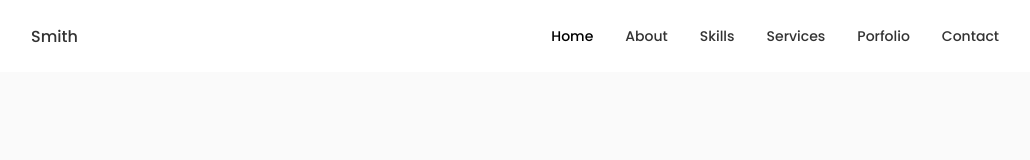
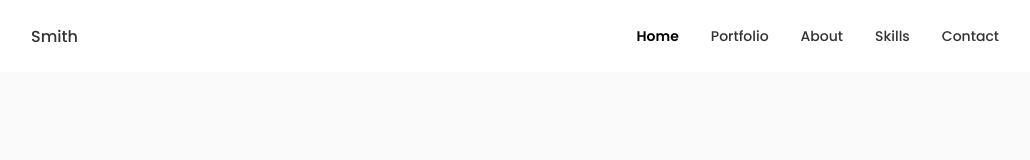
Before and after one commit to quentinplet/react-portfolio-website, a React (Vite) app: page / in a window 1280 px wide. Shown: the top 160 px of the page, without its empty margins (125-1155 px from the left). Built offline with nearby package versions, Linux system fonts and the light colour scheme.

Commit message:
💄 Add Scroll Header and Active Link

```diff
--- a/src/components/Header/Header.jsx
+++ b/src/components/Header/Header.jsx
@@ -3,8 +3,23 @@ import "../../App.css";
 import styled from "styled-components";
 
 const Header = () => {
+  /*===== Change Background Header =====*/
+  window.addEventListener("scroll", () => {
+    const header = document.querySelector(".header");
+    if (window.scrollY >= 80) {
+      header.classList.add("scroll-header");
+    } else {
+      header.classList.remove("scroll-header");
+    }
+  });
+
+  /*===== Toggle Menu =====*/
   const [Toggle, setToggle] = useState(false);
   const showMenu = () => setToggle(!Toggle);
+
+  const [activeNav, setActiveNav] = useState("#home");
+  const handleNav = (href) => setActiveNav(href);
+
   return (
     <HeaderStyled className="header">
       <nav className="nav container">
@@ -14,42 +29,78 @@ const Header = () => {
         <div className={Toggle ? "nav__menu show-menu" : "nav__menu"}>
           <ul className="nav__list grid">
             <li className="nav__item">
-              <a href="#home" className="nav__link active-link">
+              <a
+                href="#home"
+                onClick={() => handleNav("#home")}
+                className={
+                  activeNav === "#home" ? "nav__link active-link" : "nav__link"
+                }
+              >
                 <i className="uil uil-estate nav__icon"></i>
                 Home
               </a>
             </li>
 
             <li className="nav__item">
-              <a href="#about" className="nav__link">
+              <a
+                href="#portfolio"
+                onClick={() => handleNav("#portfolio")}
+                className={
+                  activeNav === "#portfolio"
+                    ? "nav__link active-link"
+                    : "nav__link"
+                }
+              >
+                <i className="uil uil-scenery nav__icon"></i>
+                Portfolio
+              </a>
+            </li>
+
+            <li className="nav__item">
+              <a
+                href="#about"
+                onClick={() => handleNav("#about")}
+                className={
+                  activeNav === "#about" ? "nav__link active-link" : "nav__link"
+                }
+              >
                 <i className="uil uil-user nav__icon"></i>
                 About
               </a>
             </li>
 
             <li className="nav__item">
-              <a href="#skills" className="nav__link">
+              <a
+                href="#skills"
+                onClick={() => handleNav("#skills")}
+                className={
+                  activeNav === "#skills"
+                    ? "nav__link active-link"
+                    : "nav__link"
+                }
+              >
                 <i className="uil uil-file-alt nav__icon"></i>
                 Skills
               </a>
             </li>
 
-            <li className="nav__item">
+            {/* <li className="nav__item">
               <a href="#services" className="nav__link">
                 <i className="uil uil-briefcase-alt nav__icon"></i>
                 Services
               </a>
-            </li>
+            </li> */}
 
             <li className="nav__item">
-              <a href="#portfolio" className="nav__link">
-                <i className="uil uil-scenery nav__icon"></i>
-                Porfolio
-              </a>
-            </li>
-
-            <li className="nav__item">
-              <a href="#contact" className="nav__link">
+              <a
+                href="#contact"
+                onClick={() => handleNav("#contact")}
+                className={
+                  activeNav === "#contact"
+                    ? "nav__link active-link"
+                    : "nav__link"
+                }
+              >
                 <i className="uil uil-message nav__icon"></i>
                 Contact
               </a>
@@ -107,7 +158,7 @@ const HeaderStyled = styled.header`
     font-size: var(--small-font-size);
     color: var(--title-color);
     font-weight: var(--font-medium);
-    transition: 0.3s;
+    transition: 0.1s;
   }
 
   .nav__icon,
@@ -120,9 +171,21 @@ const HeaderStyled = styled.header`
   .active-link,
   .nav__link:hover {
     color: var(--title-color-dark);
+    font-weight: var(--font-semi-bold);
+  }
+
+  /* Change background header */
+  &.scroll-header {
+    box-shadow: 0 -1px 4px rgba(0, 0, 0, 0.15);
   }
 
   /*=============== BREAKPOINTS ===============*/
+
+  @media screen and (max-width: 992px) {
+    .nav__link {
+      font-size: var(--smaller-font-size);
+    }
+  }
   /* For medium devices */
   @media screen and (max-width: 768px) {
     top: initial;
```
